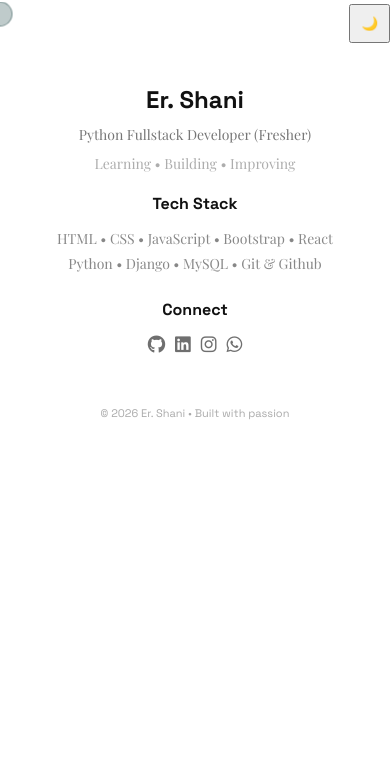
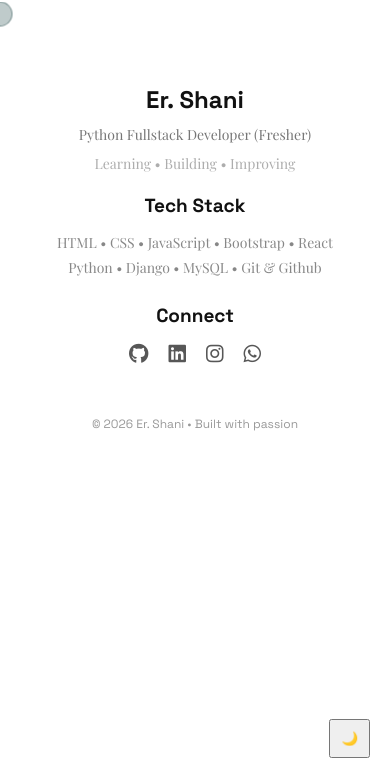
Before and after one commit to shaniprajapatiN7054/Shani_port, a Django app: template shani/templates/shani/base.html in a window 390 px wide. Shown: the part 66-844 px from the top of the page. Run offline with Django 5.2, Linux system fonts and the light colour scheme; the template is opened without the code that fills it, so the values that code supplies are empty.

Commit message:
Design Change

```diff
--- a/shani/static/css/style.css
+++ b/shani/static/css/style.css
@@ -42,6 +42,17 @@ body.dark {
     padding: 10px;
     cursor: pointer;
     z-index: 999;
+}
+
+/* Tablet & Mobile - bottom right */
+@media (max-width: 1024px) {
+    .theme-toggle {
+        top: auto;
+        bottom: 20px;
+        right: 20px;
+        left: auto;
+        transform: none;
+    }
 }
 
 /* ============= PAGE LOCK ================ */
@@ -493,6 +504,14 @@ body.dark .social i {
     font-size: 14px;
     opacity: 0.6;
     font-family: "F1";
+    display: block;
+}
+
+@media (orientation: landscape) and (max-width: 1024px) {
+    .scroll-down {
+        display: none;
+        bottom: 2vh;
+    }
 }
 
 /* ====== GSAP initial state (hidden for animation) ====== */
@@ -1489,13 +1508,13 @@ body.dark .contact-right button:hover {
 
 .socials {
     display: flex;
-    gap: 15px;
+    gap: 20px;
     font-size: 22px;
 }
 
 .socials a {
     color: #111;
-    opacity: 0.6;
+    opacity: 0.7;
     transition: 0.3s;
 }
 
@@ -1509,7 +1528,7 @@ body.dark .contact-right button:hover {
     text-align: center;
     font-size: 17px;
     font-family: "F1";
-    opacity: 0.5;
+    opacity: 0.6;
     color: #555;
 }
 
@@ -1566,13 +1585,13 @@ body.dark .footer-bottom {
 
     .footer-center h3,
     .footer-right h3 {
-        font-size: 18px;
+        font-size: 20px;
     }
 
     .socials {
         justify-content: center;
-        gap: 12px;
-        font-size: 20px;
+        gap: 20px;
+        font-size: 25px;
     }
 
     .footer-bottom {
@@ -1599,15 +1618,15 @@ body.dark .footer-bottom {
 
     .footer-center h3,
     .footer-right h3 {
-        font-size: 16px;
+        font-size: 19px;
     }
 
     .socials {
-        font-size: 18px;
-        gap: 10px;
+        font-size: 20px;
+        gap: 20px;
     }
 
     .footer-bottom {
-        font-size: 11px;
-    }
-}
+        font-size: 12px;
+    }
+}
--- a/shani/static/js/script.js
+++ b/shani/static/js/script.js
@@ -1,17 +1,51 @@
 gsap.registerPlugin(ScrollTrigger);
 
-const toggle = document.querySelector(".theme-toggle");
+// const toggle = document.querySelector(".theme-toggle");
 
+// if (localStorage.getItem("theme") === "dark") {
+//     document.body.classList.add("dark");
+// }
+
+// toggle.addEventListener("click", () => {
+//     document.body.classList.toggle("dark");
+//     localStorage.setItem(
+//         "theme",
+//         document.body.classList.contains("dark") ? "dark" : "light"
+//     );
+// });
+
+
+// // Theme
+// const themeToggle = document.querySelector('.theme-toggle');
+
+// themeToggle.addEventListener('click', () => {
+//     document.body.classList.toggle('dark-theme');
+
+//     if (document.body.classList.contains('dark-theme')) {
+//         themeToggle.textContent = '☀️';
+//     } else {
+//         themeToggle.textContent = '🌙';
+//     }
+// });
+
+
+const themeToggle = document.querySelector(".theme-toggle");
+
+// Load saved theme
 if (localStorage.getItem("theme") === "dark") {
     document.body.classList.add("dark");
+    themeToggle.textContent = '☀️';
+} else {
+    themeToggle.textContent = '🌙';
 }
 
-toggle.addEventListener("click", () => {
+themeToggle.addEventListener("click", () => {
     document.body.classList.toggle("dark");
-    localStorage.setItem(
-        "theme",
-        document.body.classList.contains("dark") ? "dark" : "light"
-    );
+    const isDark = document.body.classList.contains("dark");
+
+    localStorage.setItem("theme", isDark ? "dark" : "light");
+
+    themeToggle.textContent = isDark ? '☀️' : '🌙';
 });
 
 
--- a/shani/templates/shani/base.html
+++ b/shani/templates/shani/base.html
@@ -5,7 +5,7 @@
     <meta charset="UTF-8" />
     <title>
       {% block titel %}
-        Portfolio
+      Mr. Sha_Ni... | Portfolio
       {% endblock %}
     </title>
     <meta name="viewport" content="width=device-width, initial-scale=1.0" />
```
